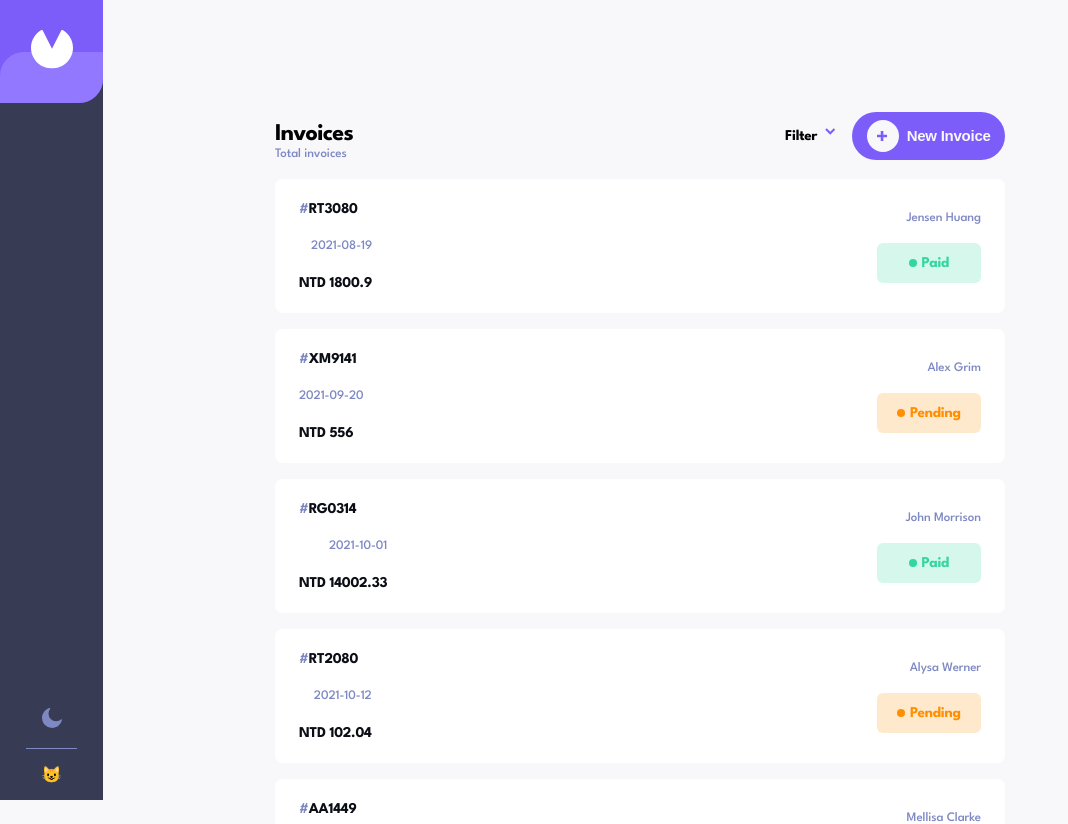
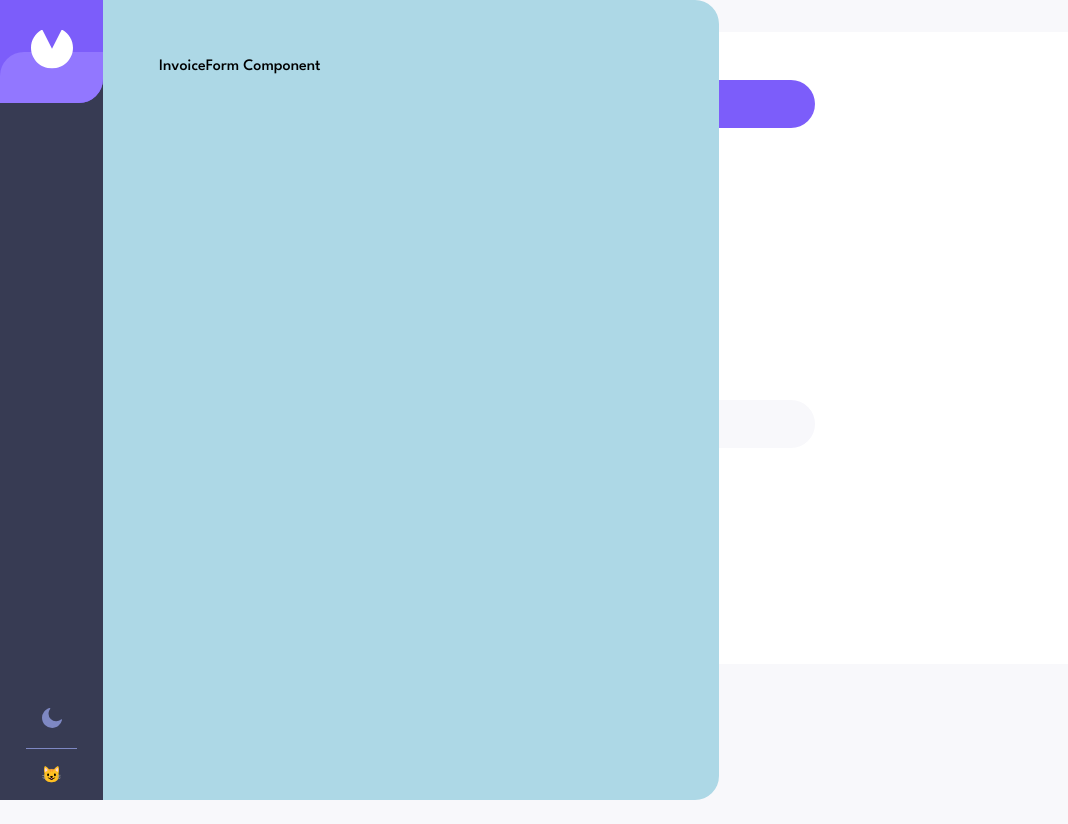
Before and after one commit to billybenntt/portfolio-project-6-invoice_app, a React (Vite) app: page / in a window 1280 px wide. Shown: the top 824 px of the page, without its empty margins (0-1068 px from the left). After the commit the page ends 800 px from the top, so only its background shows below. Built offline with nearby package versions, Linux system fonts and the light colour scheme.

Commit message:
added invoice form component

```diff
--- a/src/App.tsx
+++ b/src/App.tsx
@@ -1,12 +1,12 @@
-// import EmptyPage from "./pages/EmptyPage.tsx";
-import InvoicesMainPage from "./pages/InvoicesMainPage.tsx";
+import EmptyPage from "./pages/EmptyPage.tsx";
+// import InvoicesMainPage from "./pages/InvoicesMainPage.tsx";
 import InvoicesSinglePage from "./pages/invoicesSinglePage.tsx";
 
 function App() {
 
     const isActive = true
 
-    const selectPage = isActive ? <InvoicesMainPage/> : <InvoicesSinglePage/>
+    const selectPage = isActive ? <EmptyPage/> : <InvoicesSinglePage/>
     return (
         <>
             {selectPage}
--- /dev/null
+++ b/src/components/InvoiceForm.tsx
@@ -0,0 +1,9 @@
+function InvoiceForm() {
+  return (
+    <div className="invoice-form show">
+      <h2>InvoiceForm Component</h2>
+    </div>
+  )
+}
+
+export default InvoiceForm
--- a/src/pages/EmptyPage.tsx
+++ b/src/pages/EmptyPage.tsx
@@ -1,5 +1,6 @@
 import Navbar from "../components/Navbar.tsx";
 import IconPlus from '../assets/icon-plus.svg'
+import InvoiceForm from "../components/InvoiceForm.tsx";
 
 function InvoicesMainPage() {
 
@@ -7,6 +8,7 @@ function InvoicesMainPage() {
     return (
         <>
             <Navbar/>
+            <InvoiceForm/>
             <main className="main-container" style={{backgroundColor: "white"}}>
                 <div style={{display: 'flex', flexDirection: 'column', gap: '1rem', padding: "3rem"}}>
                     <button className="btn btn-primary-1">
--- a/src/pages/InvoicesMainPage.tsx
+++ b/src/pages/InvoicesMainPage.tsx
@@ -8,6 +8,8 @@ function InvoicesMainPage() {
     return (
         <>
             <Navbar/>
+
+
             <main className="main-container">
                 {isLoading ? <h1>Loading</h1> : <InvoiceList/>}
             </main>
--- a/src/styles/output.css
+++ b/src/styles/output.css
@@ -419,6 +419,24 @@ body {
   left: 0;
 }
 
+.invoice-form {
+  position: absolute;
+  height: 100%;
+  top: 0;
+  left: 0;
+  width: 719px;
+  background-color: lightblue;
+  transform: translateX(-719px);
+  padding-top: 3.7rem;
+  padding-left: 9.938rem;
+  border-radius: 24px;
+}
+
+.invoice-form.show {
+  transition: all 0.2s linear;
+  transform: translateX(0px);
+}
+
 @media only screen and (min-width: 768px) {
   .navbar .navbar-center {
     display: flex;
--- a/src/styles/scss/_layout.scss
+++ b/src/styles/scss/_layout.scss
@@ -307,6 +307,25 @@ body {
 
 }
 
+.invoice-form {
+  position: absolute;
+  height: 100%;
+  top: 0;
+  left: 0;
+  width: 719px;
+  background-color: lightblue;
+  transform: translateX(-719px);
+  padding-top: 3.7rem;
+  padding-left: 9.938rem;
+  border-radius: $rounded-xl;
+}
+
+
+.invoice-form.show {
+  transition: all 0.2s linear;
+  transform: translateX(0px);
+}
+
 
 // MEDIA QUERIES
 
```
